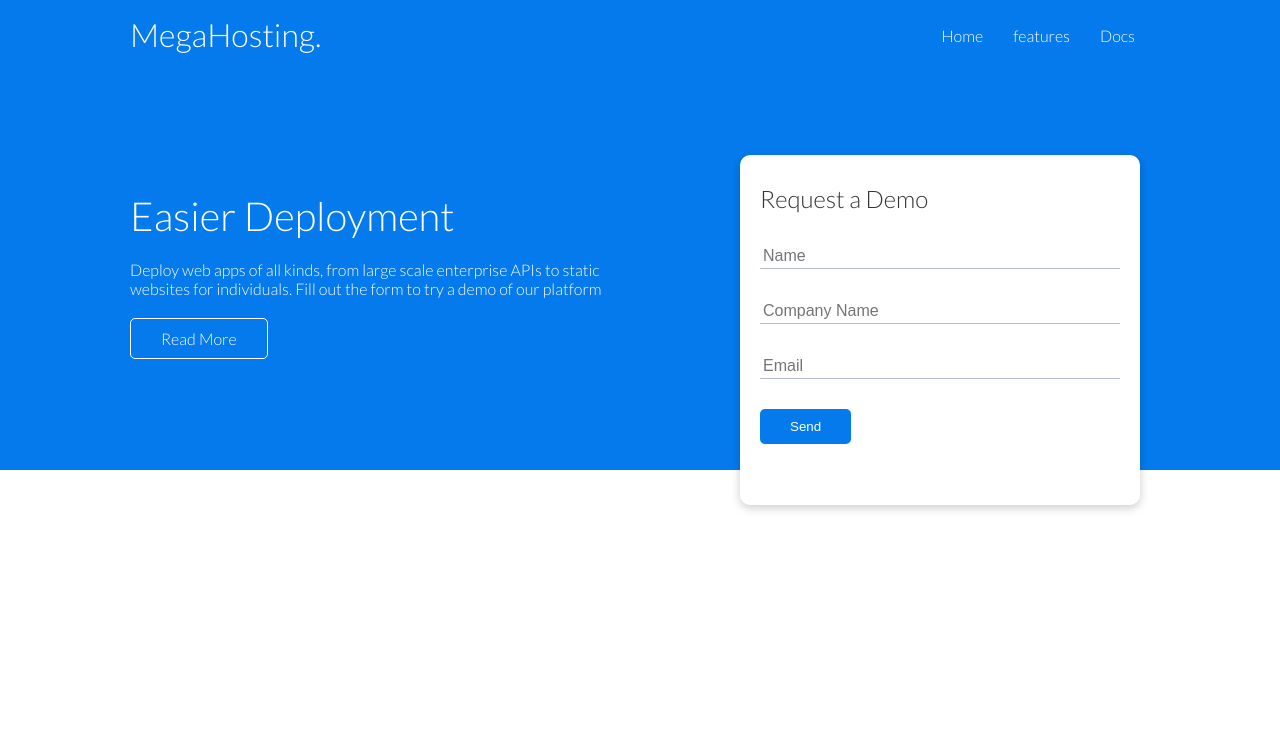
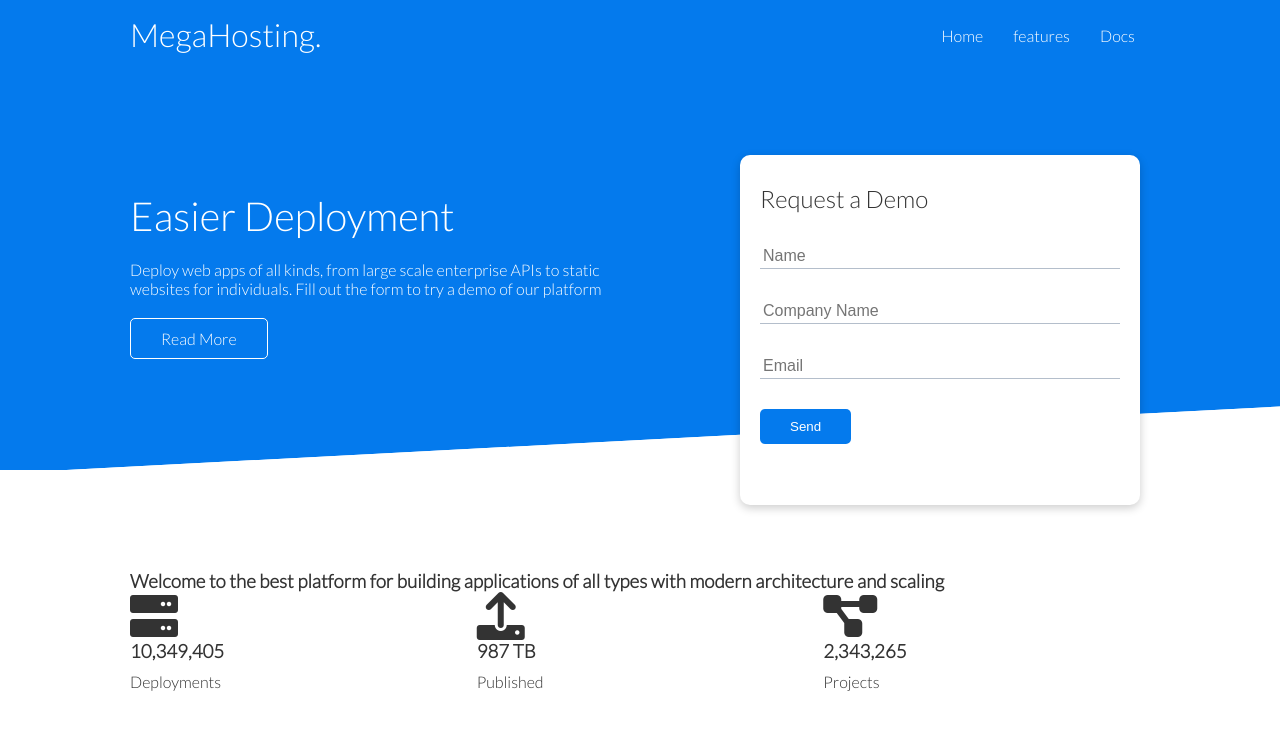
Before and after one commit to gitdram/megahosting, a plain HTML site: page index.html in a window 1280 px wide. Drawn offline with Linux system fonts and the light colour scheme.

Commit message:
lots more updates

```diff
--- a/css/style.css
+++ b/css/style.css
@@ -114,6 +114,26 @@ img {
     outline: none;
 }
 
+.showcase::before,
+.showcase::after {
+    content: '';
+    position: absolute;
+    height: 100px;
+    bottom: -70px;
+    right: 0;
+    left: 0;
+    background: #fff;
+    transform: skewY(-3deg);
+    -webkit-transform: skewY(-3deg);
+    -moz-transform: skewY(-3deg);
+    -ms-transform: skewY(-3deg);
+}
+
+/* Stats */
+.stats {
+    padding-top: 100px;
+}
+
 /* Utilities */
 .container {
     max-width: 1100px;
@@ -165,3 +185,7 @@ img {
     align-items: center;
     height: 100%;
 }
+
+.grid-3 {
+    grid-template-columns: repeat(3, 1fr);
+}
--- a/index.html
+++ b/index.html
@@ -50,5 +50,31 @@
             </div>
         </div>
     </section>
+    <!-- Stats -->
+    <section class="stats">
+        <div class="container">
+            <h3 class="stats-heading text-center my-1">
+                Welcome to the best platform for building applications
+                of all types with modern architecture and scaling
+            </h3>
+            <div class="grid grid-3 text-center my-4">
+                <div>
+                    <i class="fas fa-server fa-3x"></i>
+                    <h3>10,349,405</h3>
+                    <p class="text-secondary">Deployments</p>
+                </div>
+                <div>
+                    <i class="fas fa-upload fa-3x"></i>
+                    <h3>987 TB</h3>
+                    <p class="text-secondary">Published</p>
+                </div>
+                <div>
+                    <i class="fas fa-project-diagram fa-3x"></i>
+                    <h3>2,343,265</h3>
+                    <p class="text-secondary">Projects</p>
+                </div>
+            </div>
+        </div>
+    </section>
 </body>
 </html>
```
